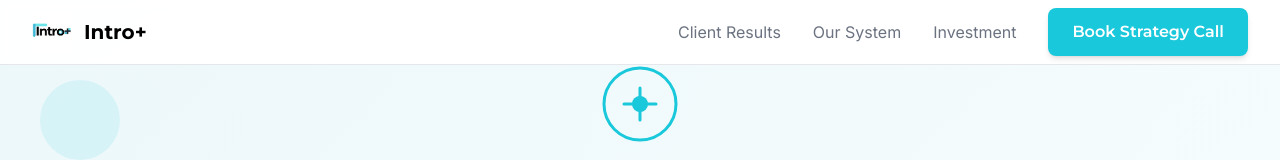
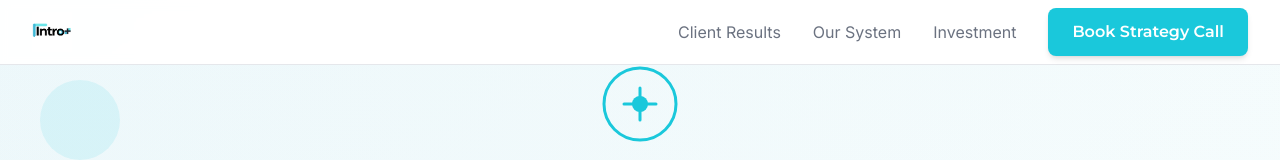
Before and after one commit to adityarezavahlefy/Introplus-website, a website: page index.html in a window 1280 px wide. Shown: the top 160 px of the page. Drawn offline with Linux system fonts and the light colour scheme; a script that the page names is missing.

Commit message:
Update index.html

```diff
--- a/index.html
+++ b/index.html
@@ -18,7 +18,6 @@
         <div class="flex justify-between items-center h-16">
             <div class="flex items-center">
                 <img src="/assets/images/_INTR_Simple_Logo-1754291716941.png" alt="Intro+ Logo" class="w-10 h-10" />
-                <span class="ml-3 text-xl font-montserrat font-bold text-secondary">Intro+</span>
             </div>
             <div class="hidden md:flex items-center space-x-8">
                 <a href="#results" class="text-text-secondary hover:text-primary transition-250">Client Results</a>
```
